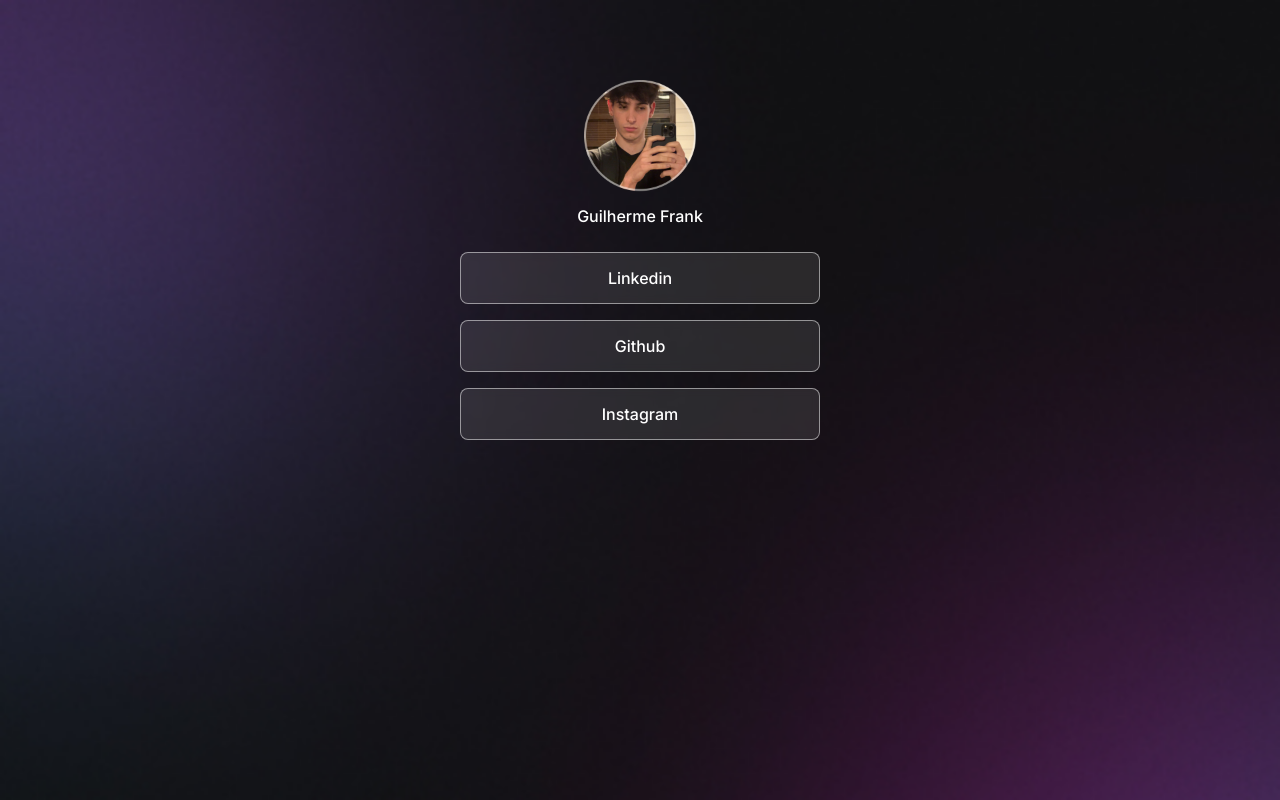
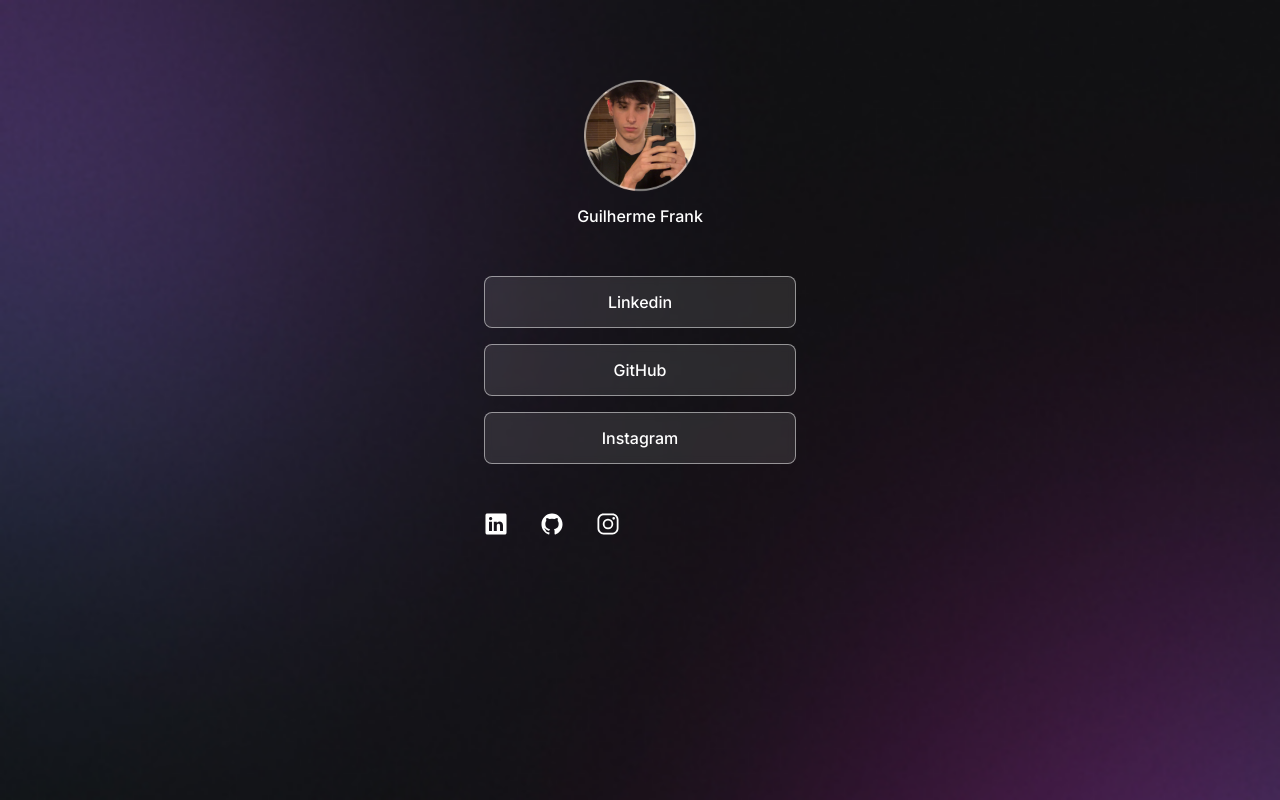
Before and after one commit to guiifrank/ProjetoLinks, a plain HTML site: page index.html in a window 1280 px wide. Drawn offline with nearby package versions, Linux system fonts and the light colour scheme.

Commit message:
criado icones de social-links

```diff
--- a/index.html
+++ b/index.html
@@ -27,7 +27,7 @@
           >
         </li>
         <li>
-          <a href="https://github.com/guiifrank" target="_blank">Github</a>
+          <a href="https://github.com/guiifrank" target="_blank">GitHub</a>
         </li>
         <li>
           <a href="https://www.instagram.com/guiifrank_" target="_blank"
@@ -35,6 +35,20 @@
           >
         </li>
       </ul>
+      <div id="social-links">
+        <ion-icon name="logo-linkedin"></ion-icon>
+        <ion-icon name="logo-github"></ion-icon>
+        <ion-icon name="logo-instagram"></ion-icon>
+      </div>
     </div>
+
+    <script
+      type="module"
+      src="https://unpkg.com/ionicons@7.1.0/dist/ionicons/ionicons.esm.js"
+    ></script>
+    <script
+      nomodule
+      src="https://unpkg.com/ionicons@7.1.0/dist/ionicons/ionicons.js"
+    ></script>
   </body>
 </html>
--- a/style.css
+++ b/style.css
@@ -16,6 +16,7 @@ body * {
 #container {
   width: 360px;
   margin: 56px auto 0px;
+  padding: 0 24px;
 }
 
 #profile {
@@ -41,6 +42,8 @@ ul {
   display: flex;
   flex-direction: column;
   gap: 16px;
+
+  padding: 24px 0;
 }
 ul li a {
   display: flex;
@@ -65,3 +68,13 @@ ul li a:hover {
   background: rgba(255, 255, 255, 0.05);
   border: 1.5px solid white;
 }
+
+/* social-links */
+#social-links {
+  display: flex;
+  gap: 32px;
+
+  padding: 24px 0;
+
+  font-size: 24px;
+}
```
